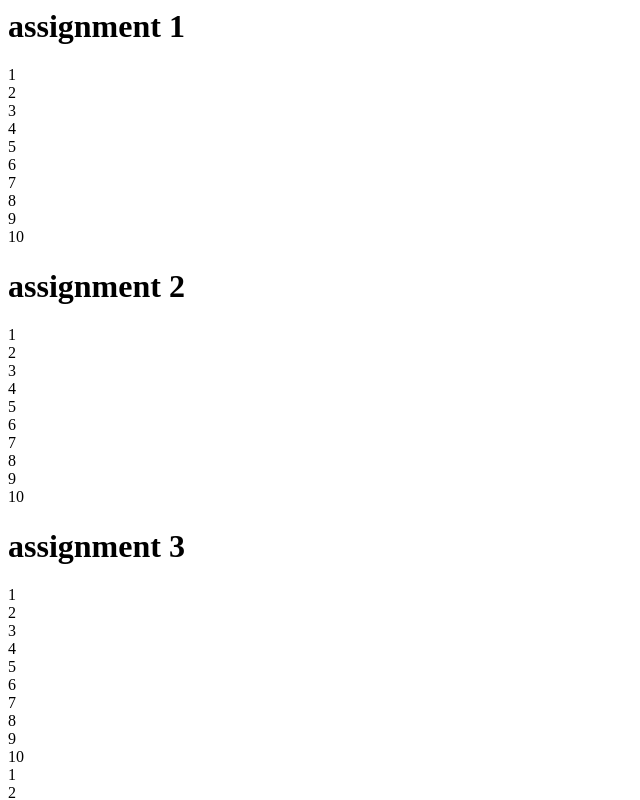
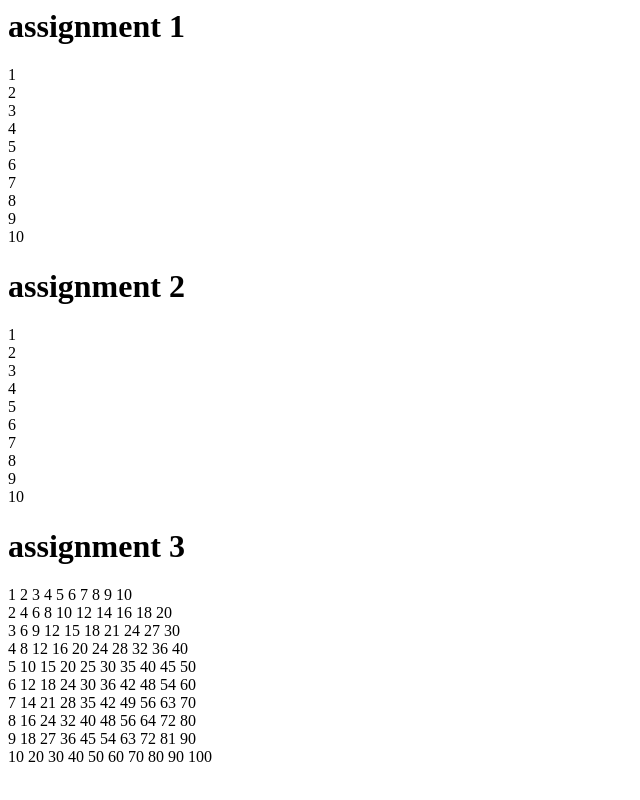
Before and after one commit to sabarn01/sabarn01.github.io, a plain HTML site: page htmlStarter/start4.html in a window 1280 px wide. Shown: the top 800 px of the page, without its empty margins (0-640 px from the left). Drawn offline with Linux system fonts and the light colour scheme.

Commit message:
Update start4.html

```diff
--- a/htmlStarter/start4.html
+++ b/htmlStarter/start4.html
@@ -20,9 +20,12 @@
 		{
 			for(var x = 1 ; x <= 10 ; x++)
 			{
-				document.write(x);
-				document.write("</br>");
+				document.write(x * y);
+				document.write("&nbsp");
+
+
 			}
+			document.write("</br>");
 		}
 
 	</script>
```
